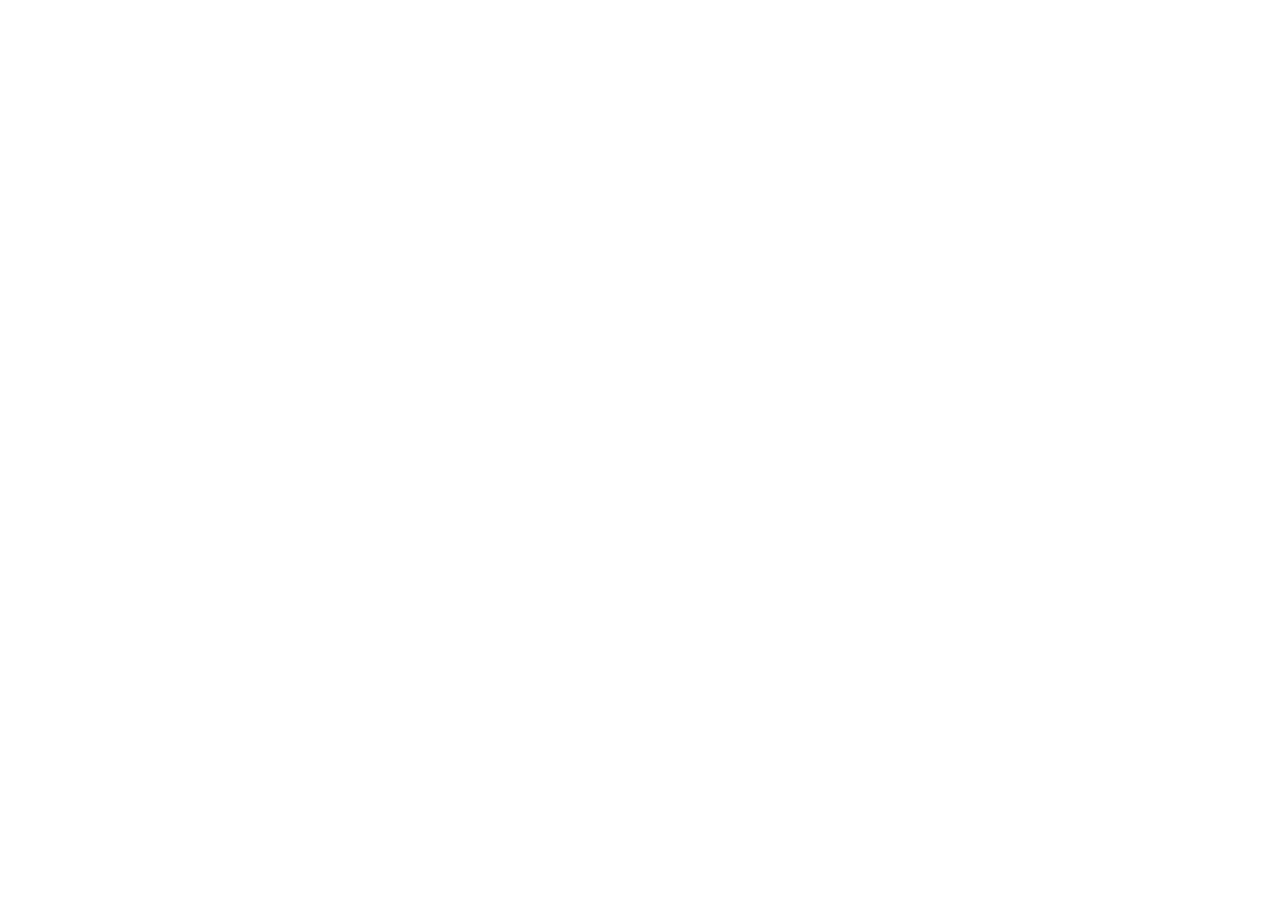
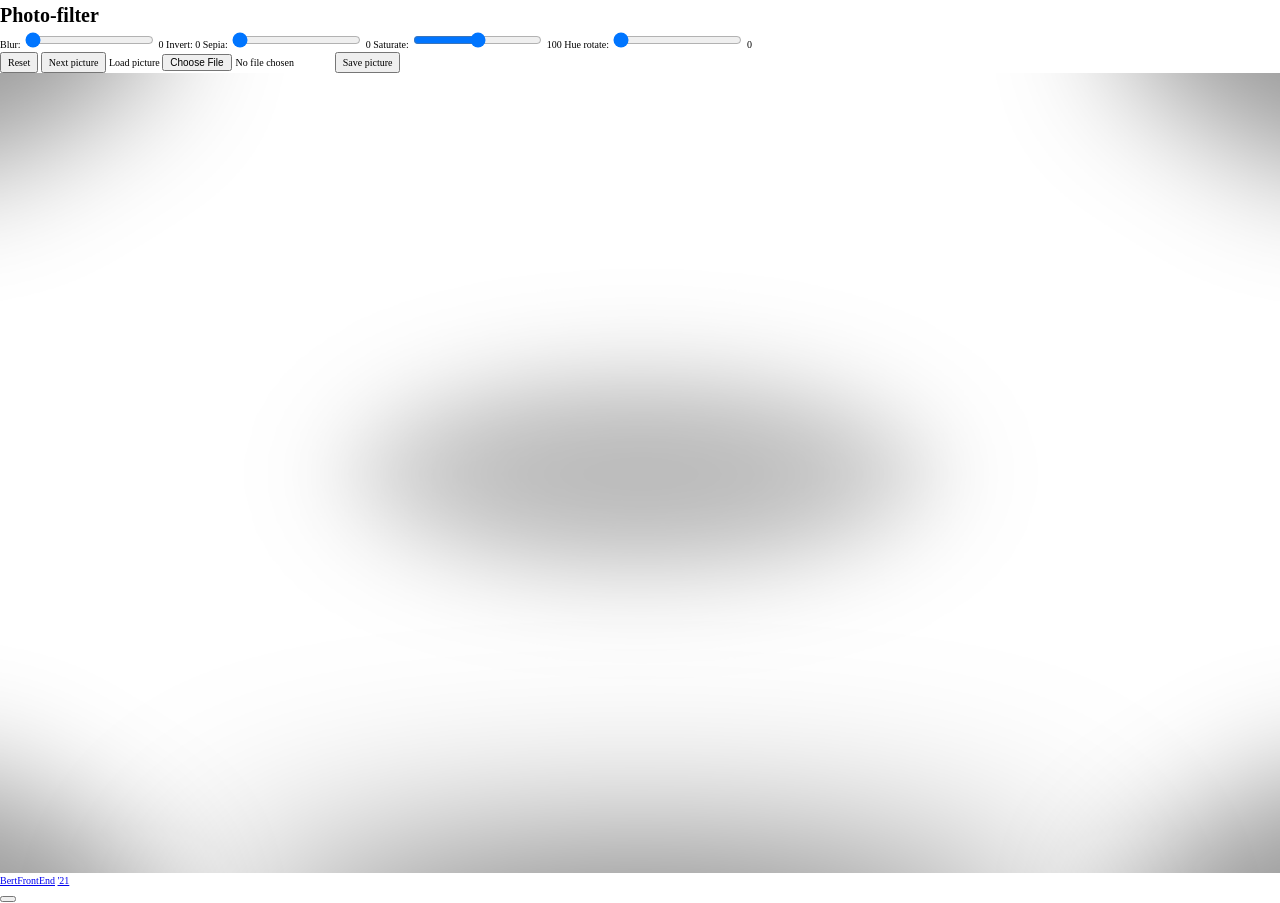
Before and after one commit to BertFrontEnd/photo-filter, a plain HTML site: page photo-filter/index.html in a window 1280 px wide. Before the commit the page ends 800 px from the top, so only its background shows below. Drawn offline with Linux system fonts and the light colour scheme.

Commit message:
feat: add page-proofs

```diff
--- a/photo-filter/index.html
+++ b/photo-filter/index.html
@@ -7,8 +7,118 @@
     <link rel="stylesheet" href="./assets/reset.css" />
     <link rel="stylesheet" href="./assets/font.css" />
     <link rel="stylesheet" href="style.css" />
+    <link
+      href="https://fonts.googleapis.com/css2?family=Open+Sans:wght@300;400;800&display=swap"
+      rel="stylesheet"
+    />
     <title>Photo Filter</title>
     <script src="script.js" type="module" defer></script>
   </head>
-  <body></body>
+  <body>
+    <header class="header">
+      <h1 class="header-title">Photo-filter</h1>
+    </header>
+    <main class="main">
+      <div class="filters">
+        <label>
+          Blur:
+          <input
+            name="blur"
+            data-sizing="px"
+            type="range"
+            min="0"
+            max="10"
+            value="0"
+          />
+          <output name="result">0</output>
+        </label>
+        <label>
+          Invert:
+          <inputЁ
+            name="invert"
+            data-sizing="%"
+            type="range"
+            min="0"
+            max="100"
+            value="0"
+          />
+          <output name="result">0</output>
+        </label>
+        <label>
+          Sepia:
+          <input
+            name="sepia"
+            data-sizing="%"
+            type="range"
+            min="0"
+            max="100"
+            value="0"
+          />
+          <output name="result">0</output>
+        </label>
+        <label>
+          Saturate:
+          <input
+            name="saturate"
+            data-sizing="%"
+            type="range"
+            min="0"
+            max="200"
+            value="100"
+          />
+          <output name="result">100</output>
+        </label>
+        <label>
+          Hue rotate:
+          <input
+            name="hue"
+            data-sizing="deg"
+            type="range"
+            min="0"
+            max="360"
+            value="0"
+          />
+          <output name="result">0</output>
+        </label>
+      </div>
+      <div class="editor">
+        <div class="btn-container">
+          <button class="btn btn-reset">Reset</button>
+          <button class="btn btn-next btn-active">Next picture</button>
+          <label class="btn btn-load" for="btnInput">
+            Load picture
+            <input
+              class="btn-load--input"
+              id="btnInput"
+              name="upload"
+              type="file"
+              placeholder="Load picture"
+            />
+          </label>
+          <button class="btn btn-save">Save picture</button>
+        </div>
+        <img src="./assets/images/overlay.png" alt="image" />
+      </div>
+    </main>
+    <footer class="footer">
+      <div class="footer-container">
+        <a
+          class="github"
+          href="https://github.com/BertFrontEnd"
+          target="_blank"
+          rel="noopener noreferrer"
+          >BertFrontEnd</a
+        >
+        <a
+          class="rss"
+          href="https://rs.school/js/"
+          target="_blank"
+          rel="noopener"
+        >
+          <span class="rss-year">'21</span>
+        </a>
+      </div>
+    </footer>
+    <button class="fullscreen openfullscreen"></button>
+  </body>
 </html>
```
Also changed, not shown: 1 other file.
